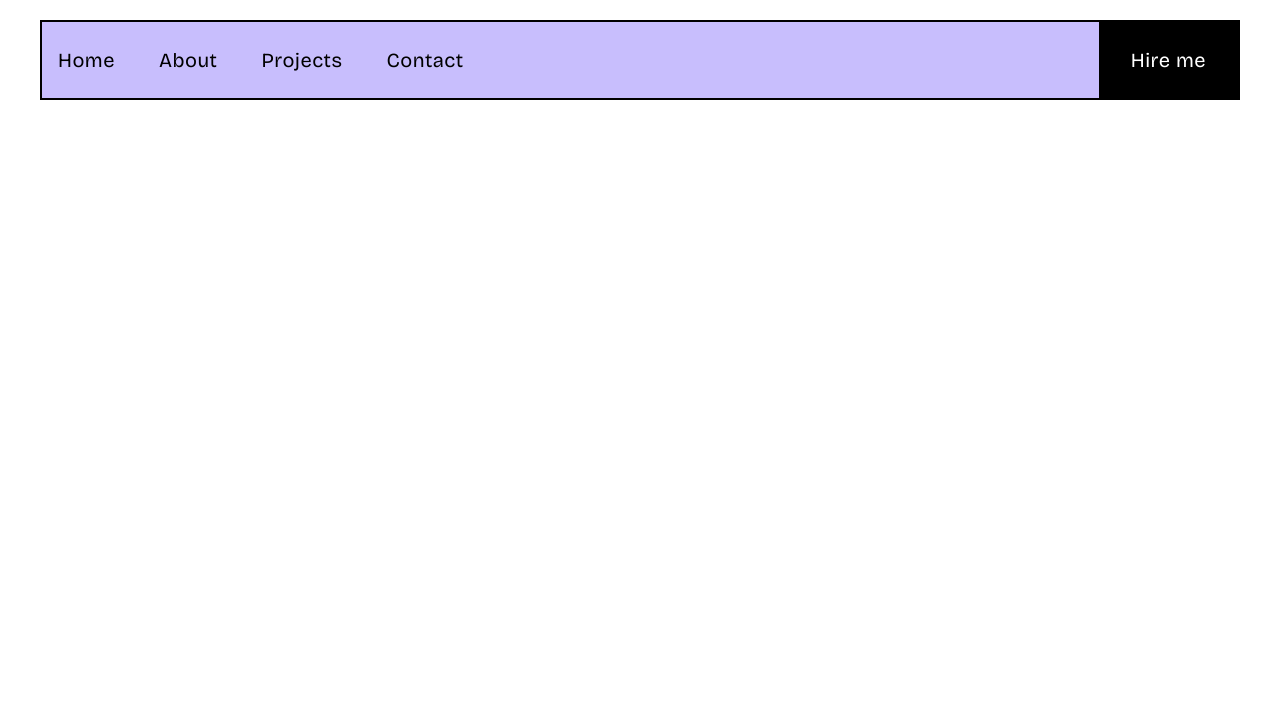
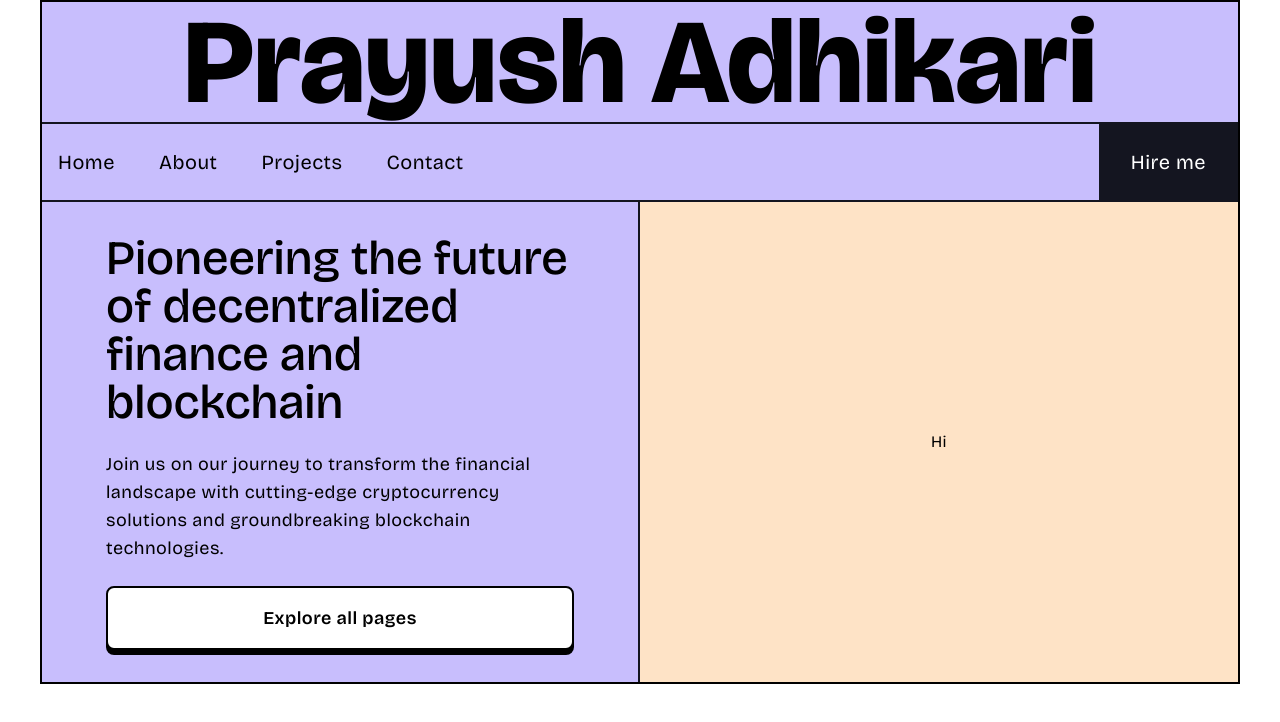
Before and after one commit to adhikareeprayush/Landing-Page-React, a React (Vite) app: page / in a window 1280 px wide. Shown: the top 722 px of the page. Built offline with nearby package versions, Linux system fonts and the light colour scheme.

Commit message:
hero added

```diff
--- a/src/App.jsx
+++ b/src/App.jsx
@@ -1,10 +1,12 @@
 import Navbar from "./Components/NavBar/Navbar"
+import Hero from "./Components/Hero/Hero"
 
 function App() {
 
   return (
     <div className='App'>
       <Navbar />
+      <Hero />
     </div>
 
   )
--- a/src/Components/Button/Button.jsx
+++ b/src/Components/Button/Button.jsx
@@ -28,7 +28,7 @@ const Button = ({
             "shadowColor": "#b4a6fc"
         },
         secondary: {
-            "base": "text-black bg-white border-2",
+            "base": "text-black bg-[#fff] border-2",
             "hover": "hover:text-lila-800 hover:border-[#000]",
             "focus": "focus:border-black focus:translate-y-1 focus:shadow-none focus:bg-[#000] focus:text-[#fff]",
             "border": "border-black-900",
--- /dev/null
+++ b/src/Components/Hero/Hero.css
@@ -0,0 +1,19 @@
+.hero {
+  display: flex;
+}
+
+.hero-content {
+  display: flex;
+  flex-direction: column;
+  border-right: 2px solid #141520;
+  flex-basis: 50%;
+  padding: 32px 64px;
+  gap: 24px;
+}
+
+.hero-image {
+  display: flex;
+  justify-content: center;
+  align-items: center;
+  flex-basis: 50%;
+}
--- /dev/null
+++ b/src/Components/Hero/Hero.jsx
@@ -0,0 +1,19 @@
+import Button from '../Button/Button';
+import './Hero.css'
+
+const Hero = () => {
+    return (
+        <section className="hero">
+            <div className="hero-content bg-lila-500">
+                <h2>Pioneering the future of decentralized finance and blockchain</h2>
+                <p>Join us on our journey to transform the financial landscape with cutting-edge cryptocurrency solutions and groundbreaking blockchain technologies.</p>
+                <Button text="Explore all pages" type="secondary" className='w-fit' />
+            </div>
+            <div className="hero-image bg-[#fee3c6]">
+                Hi
+            </div>
+        </section>
+    )
+}
+
+export default Hero
--- a/src/Components/NavBar/Navbar.css
+++ b/src/Components/NavBar/Navbar.css
@@ -1,3 +1,9 @@
+nav {
+  display: flex;
+  flex-direction: column;
+  border-bottom: 2px solid #141520;
+}
+
 nav .rightBtn {
   padding: 0px 32px;
   color: white;
@@ -9,7 +15,7 @@ nav ul li {
 
 nav ul li.rightBtn {
   padding: 0px 32px;
-  background-color: black;
+  background-color: #141520;
   height: 100%;
   display: flex;
   align-items: center;
@@ -19,6 +25,14 @@ nav ul li.rightBtn {
 
 nav ul li.rightBtn:hover {
   background-color: white;
-  color: black;
-  border-left: 1px solid black;
+  color: #141520;
+  border-left: 1px solid #141520;
 }
+
+nav h1 {
+  width: 100%;
+  border-bottom: 2px solid #141520;
+  text-align: center;
+  font-size: 120px;
+  font-weight: 900;
+}
--- a/src/Components/NavBar/Navbar.jsx
+++ b/src/Components/NavBar/Navbar.jsx
@@ -3,6 +3,7 @@ import './Navbar.css'
 const Navbar = () => {
     return (
         <nav className="navbar bg-lila-500 flex justify-between">
+            <h1>Prayush Adhikari</h1>
             <ul className='relative flex gap-3 w-full h-full py-6'>
                 <li>Home</li>
                 <li>About</li>
@@ -10,7 +11,6 @@ const Navbar = () => {
                 <li>Contact</li>
                 <li className='rightBtn ml-auto absolute right-0 top-0'>Hire me</li>
             </ul>
-
         </nav>
     )
 }
--- a/src/index.css
+++ b/src/index.css
@@ -56,5 +56,5 @@
   max-width: 1200px;
   border: 2px solid black;
   height: 100%;
-  margin: 20px auto;
+  margin: 0 auto;
 }
```
